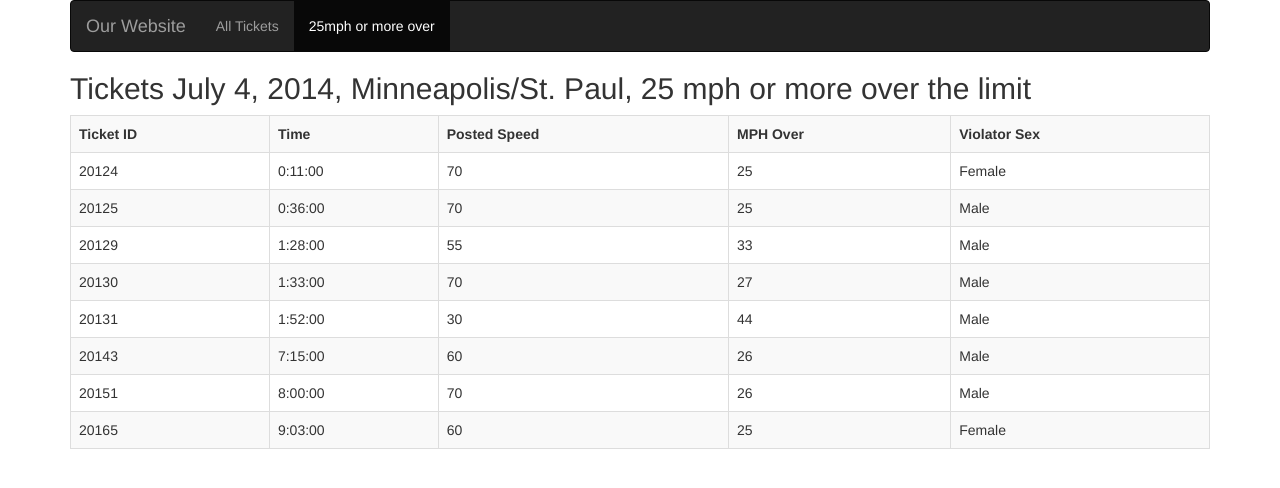
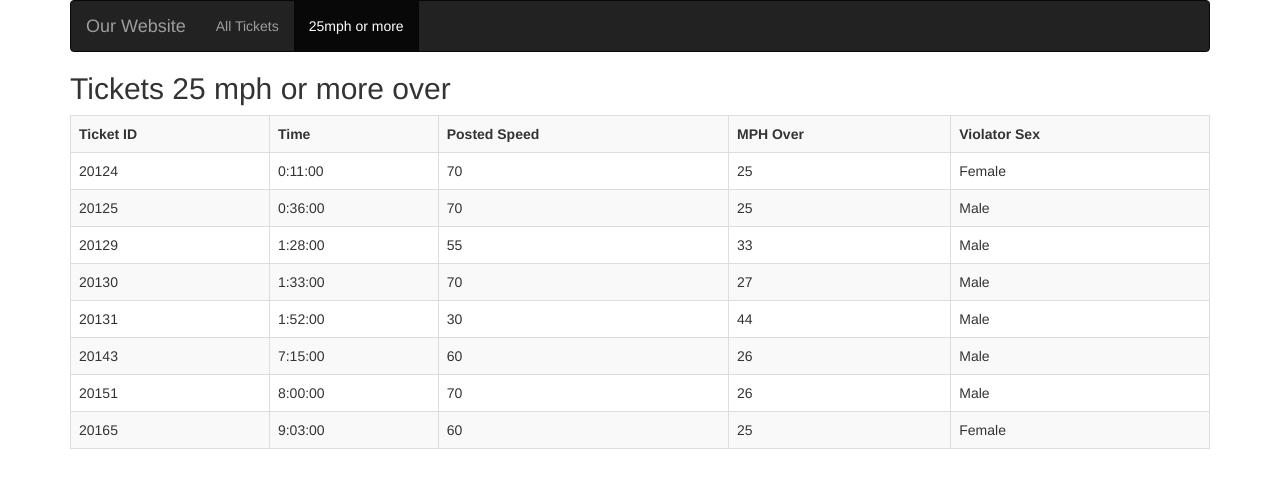
Before and after one commit to TimGrantFord/timgrantford.github.io, a plain HTML site: page 25over.html in a window 1280 px wide. Drawn offline with nearby package versions, Linux system fonts and the light colour scheme.

Commit message:
Update title and navbar for 25over page

```diff
--- a/25over.html
+++ b/25over.html
@@ -1,35 +1,31 @@
 <!DOCTYPE html>
 <html>
 <head>
-    <title>speeding tickets - 25 mph or more</title>
+    <title>25 mph or more</title>
 
-    <!-- Bootstrap -->
     <link rel="stylesheet" href="https://maxcdn.bootstrapcdn.com/bootstrap/3.3.5/css/bootstrap.min.css">
     <script src="https://ajax.googleapis.com/ajax/libs/jquery/1.11.3/jquery.min.js"></script>
     <script src="https://maxcdn.bootstrapcdn.com/bootstrap/3.3.5/js/bootstrap.min.js"></script>
 
-    <!-- Vue -->
     <script src="https://unpkg.com/vue@next"></script>
 </head>
 <body>
 
 <div class="container">
 
-    <!-- NAV BAR (same as index, but 25over is active) -->
 <nav class="navbar navbar-inverse">
     <div class="navbar-header">
         <a class="navbar-brand" href="#">Our Website</a>
     </div>
-        <div>
     <ul class="nav navbar-nav">
         <li><a href="index.html">All Tickets</a></li>
-                <li class="active"><a href="25over.html">25mph or more over</a></li>
+        <li class="active"><a href="25over.html">25mph or more</a></li>
     </ul>
-        </div>
 </nav>
 
 <div id="ticketApp">
-        <h2>Tickets July 4, 2014, Minneapolis/St. Paul, 25 mph or more over the limit</h2>
+
+    <h2>Tickets 25 mph or more over</h2>
 
     <table class="table table-bordered table-striped">
         <tr>
@@ -40,41 +36,39 @@
             <th>Violator Sex</th>
         </tr>
         <tr v-for="ticket in tickets">
-                <td>{{ ticket.tid }}</td>
-                <td>{{ ticket.stop_time }}</td>
-                <td>{{ ticket.posted_speed }}</td>
-                <td>{{ ticket.actual_speed - ticket.posted_speed }}</td>
-                <td>{{ ticket.violator_sex }}</td>
+            <td>{{ticket.tid}}</td>
+            <td>{{ticket.stop_time}}</td>
+            <td>{{ticket.posted_speed}}</td>
+            <td>{{ticket.actual_speed - ticket.posted_speed}}</td>
+            <td>{{ticket.violator_sex}}</td>
         </tr>
     </table>
-    </div> <!-- end #ticketApp -->
 
-</div> <!-- end .container -->
+</div>
+
+</div>
 
 <script>
 let app = Vue.createApp({
     data() {
         return {
-                tickets: []   // filtered tickets
+            tickets: []
         }
     },
     created() {
-            this.getData();
+        this.getData()
     },
     methods: {
         async getData() {
-                const response = await fetch('tickets1.json');
-                const data = await response.json();
-
-                // keep only tickets that are 25 mph or more over the limit
-                this.tickets = data.filter(function (item) {
-                    return (item.actual_speed - item.posted_speed) >= 25;
-                });
+            const response = await fetch('tickets1.json')
+            const data = await response.json()
+            this.tickets = data.filter(function(item){
+                return (item.actual_speed - item.posted_speed) >= 25
+            })
         }
     }
-    });
-
-    app.mount('#ticketApp');
+})
+app.mount('#ticketApp')
 </script>
 
 </body>
```
Lines whose indentation alone changed are shown as unchanged.
